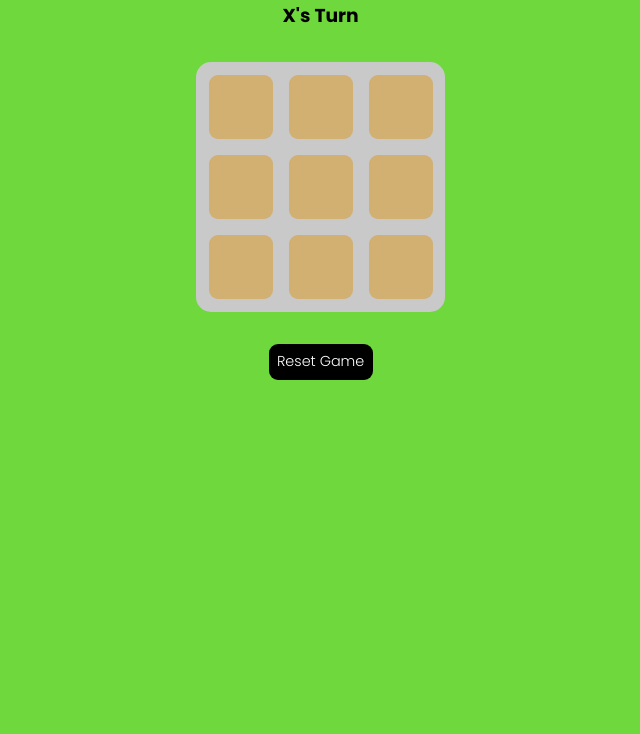
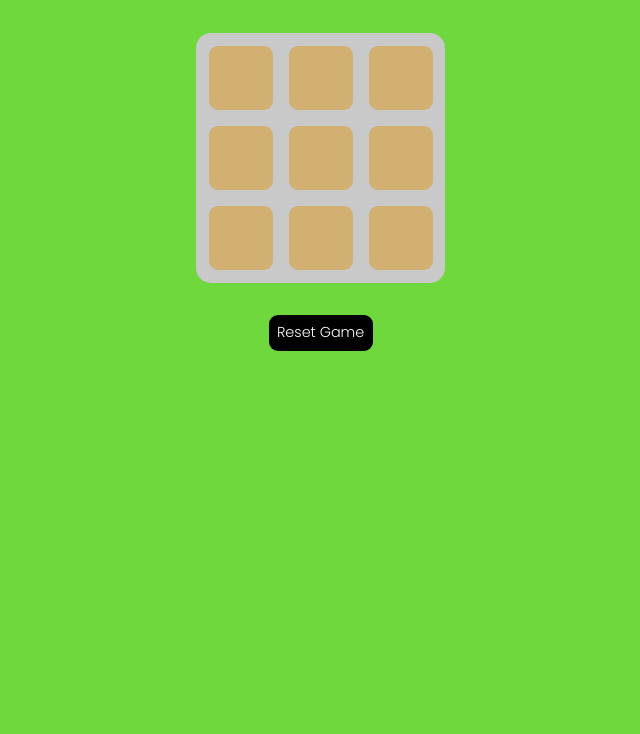
Before and after one commit to suryadash0967/Tic-Tac-Toe, a plain HTML site: page index.html in a window 1280 px wide. Shown: the part 66-800 px from the top of the page, without its empty margins (313-953 px from the left). Drawn offline with Linux system fonts and the light colour scheme; a web font is replaced by a local one.

Commit message:
Update index.html

```diff
--- a/index.html
+++ b/index.html
@@ -8,7 +8,7 @@
 </head>
 <body>
     <h2 style="padding: 1rem;">TIC-TAC-TOE</h2>
-    <h3>X's Turn</h3>
+    <h3></h3>
     <div style="margin: 2rem;" class="box-container">
         <button class="box"></button>
         <button class="box"></button>
```
